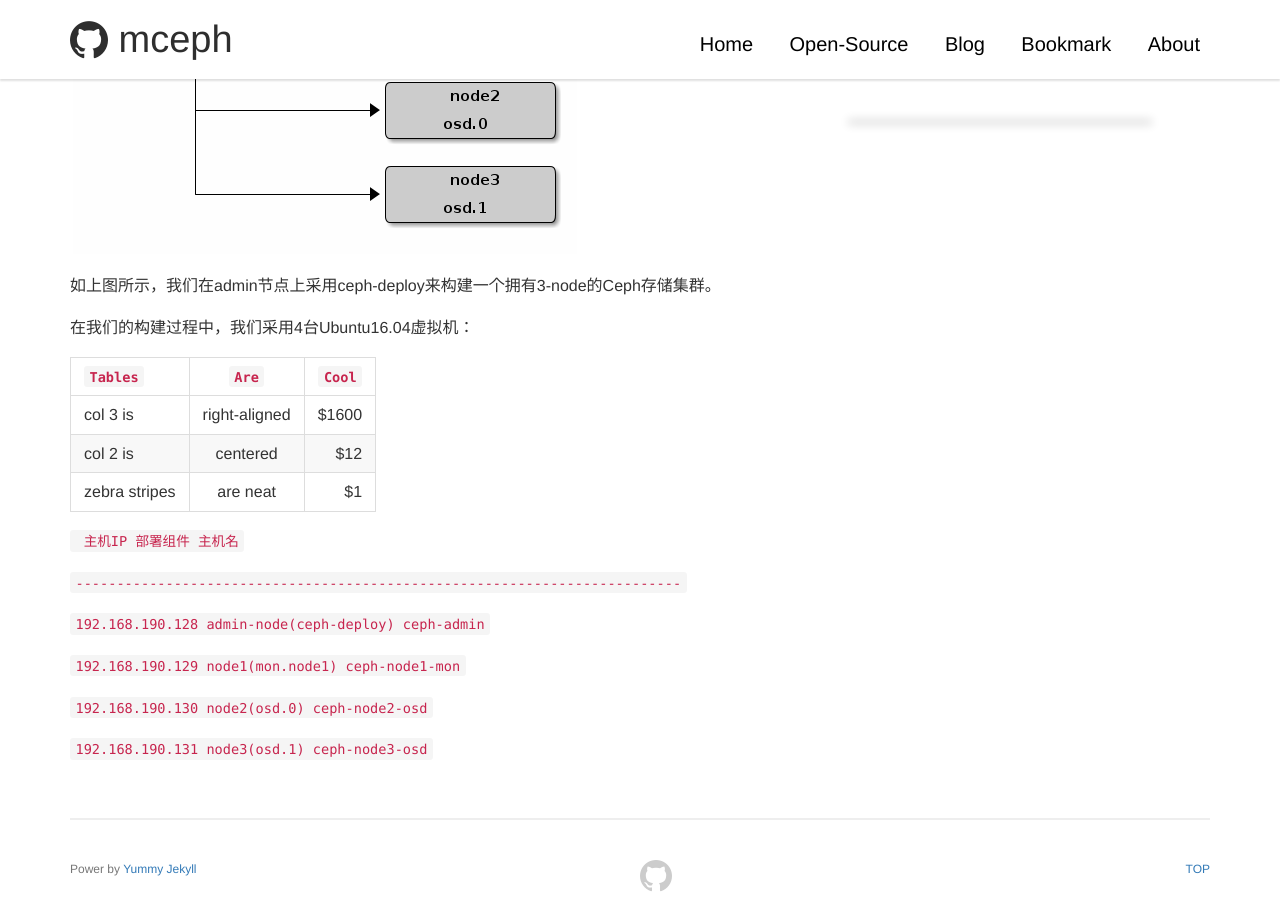
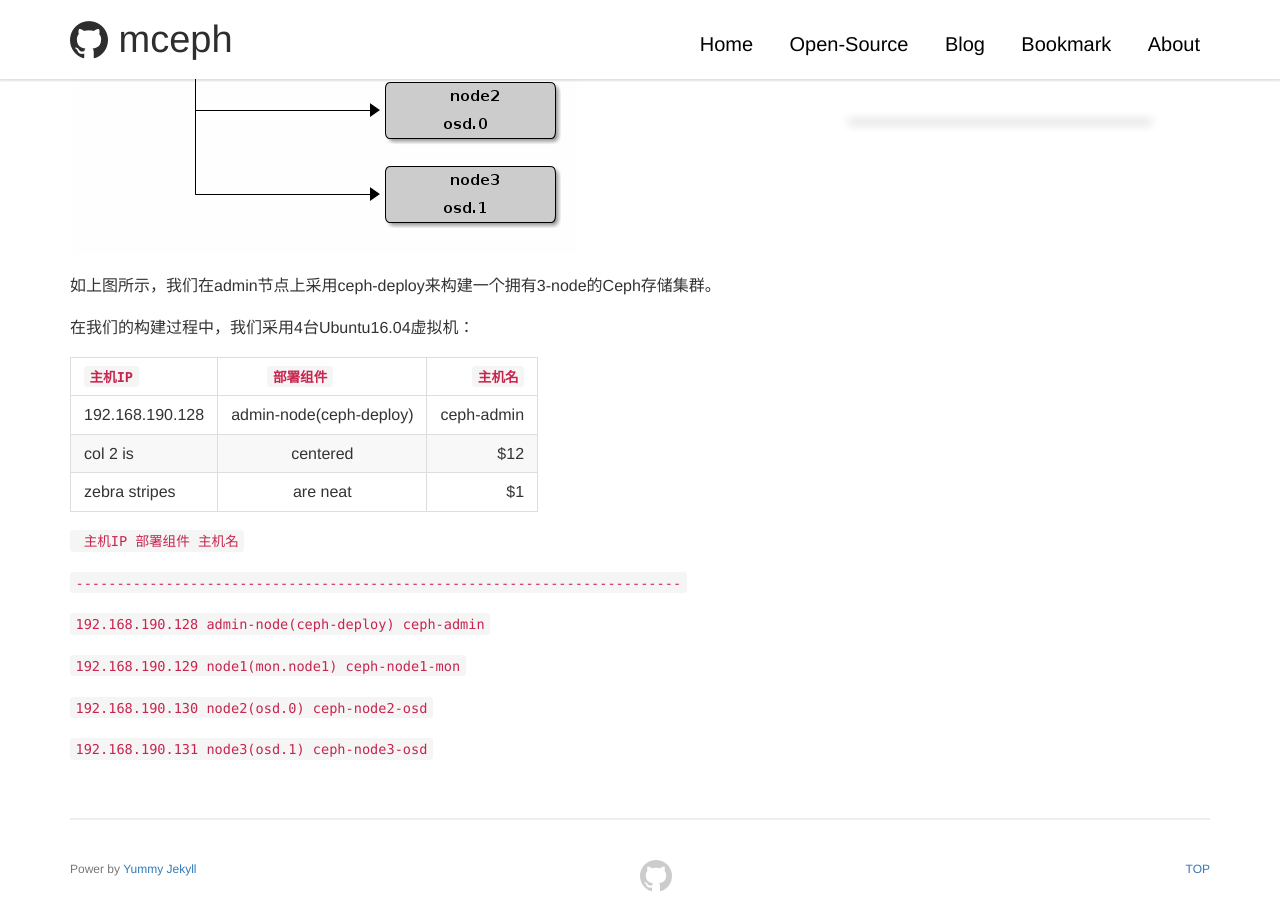
Before and after one commit to mceph/mceph.github.io, a Jekyll site: the page built from _posts/2017/2017-06-20-ceph-install-quick.md, in a window 1280 px wide and 900 px high, scrolled down 787 px. Built offline with Jekyll 4.4.1, drawn with Linux system fonts in a browser that asks for light colours; comment, search, counter and statistics services are not loaded.

Commit message:
Update 2017-06-20-ceph-install-quick.md

```diff
--- a/_posts/2017/2017-06-20-ceph-install-quick.md
+++ b/_posts/2017/2017-06-20-ceph-install-quick.md
@@ -20,9 +20,9 @@ ceph存储集群环境的搭建较为复杂，即使参照官方文档，也容
 
 在我们的构建过程中，我们采用4台Ubuntu16.04虚拟机：
 
-| ``Tables``        | ``Are``           | ``Cool``  |
+| ``主机IP``        | ``部署组件``           | ``主机名``  |
 | ------------- |:-------------:| -----:|
-| col 3 is      | right-aligned | $1600 |
+| 192.168.190.128      | admin-node(ceph-deploy) | ceph-admin |
 | col 2 is      | centered      |   $12 |
 | zebra stripes | are neat      |    $1 |
 
```
